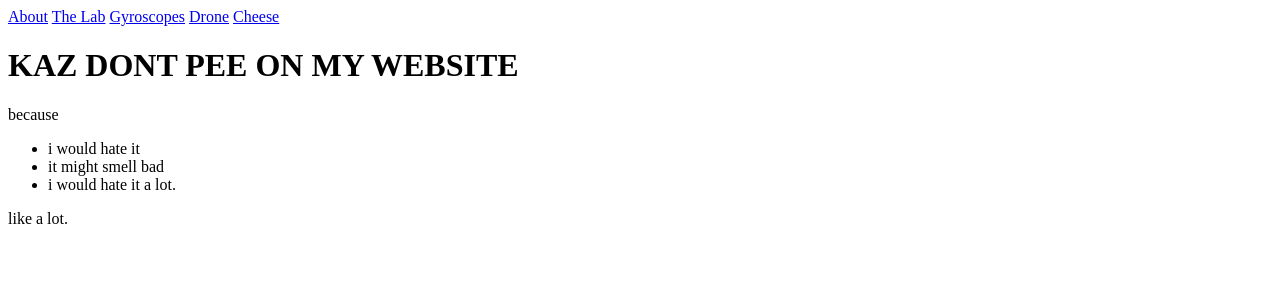
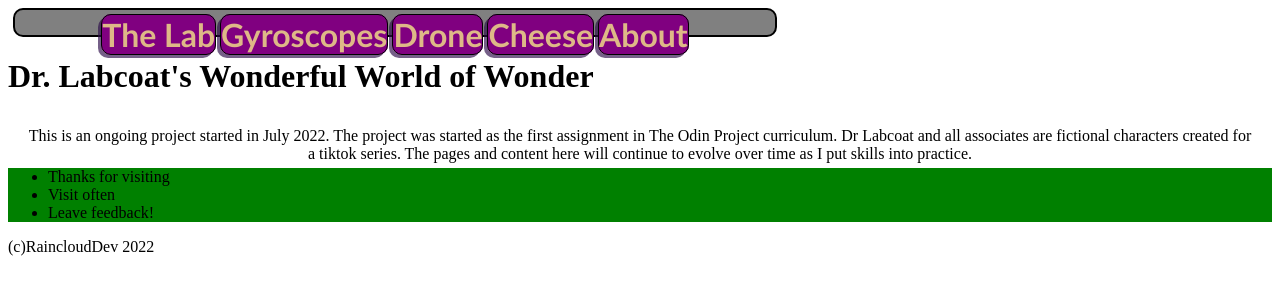
Before and after one commit to RaincloudDev/odin_recipes, a plain HTML site: page pages/about.html in a window 1280 px wide. Drawn offline with Linux system fonts and the light colour scheme.

Commit message:
Checkpoint- a stopping point while working on other skills

```diff
--- a/pages/about.html
+++ b/pages/about.html
@@ -1,27 +1,33 @@
 <!DOCTYPE html>
 <html lang="en">
     <head>
+        <link rel="stylesheet" href="style.css">
         <meta charset="utf-8">
         <title>Recipies4Odin</title>
     </head>
 
     <body>
-        <a href="about.html">About</a>
-        <a href="index.html">The Lab</a>
-        <a href="gyro.html">Gyroscopes</a>
-        <a href="drone.html">Drone</a>
-        <a href="cheese.html">Cheese</a>
+        <div class="menu">
+            <a class="button" href="index.html">The Lab</a>
+            <a class="button" href="gyro.html">Gyroscopes</a>
+            <a class="button" href="drone.html">Drone</a>
+            <a class="button" href="cheese.html">Cheese</a>
+            <a class="button" href="about.html">About</a>
+            </div>
 
-        <h1>KAZ DONT PEE ON MY WEBSITE</h1>
-        <p>because</p>
+        <h1>Dr. Labcoat's Wonderful World of Wonder</h1>
+        <p>This is an ongoing project started in July 2022. The project was started as the first assignment in The Odin Project
+            curriculum. Dr Labcoat and all associates are fictional characters created for a tiktok series. The pages and content
+            here will continue to evolve over time as I put skills into practice.
+        </p>
 
         <ul>
-            <li>i would hate it</li>
-            <li>it might smell bad</li>
-            <li>i would hate it a lot.</li>
+            <li>Thanks for visiting</li>
+            <li>Visit often</li>
+            <li>Leave feedback!</li>
         </ul>
     </body>
 
 
-    <foot>like a lot.</foot>
+    <foot>(c)RaincloudDev 2022</foot>
     </html>
--- /dev/null
+++ b/pages/style.css
@@ -0,0 +1,75 @@
+
+ul, ol{
+    background-color: green;
+}
+
+
+
+.button{
+
+    text-decoration: none;
+    background-color: rgb(128, 0, 128);
+    color: burlywood;
+    border:1px solid black;
+    font-family: 'Trebuchet MS', 'Lucida Sans Unicode', 'Lucida Grande', 'Lucida Sans', Arial, sans-serif;
+    font-size: 32px;
+    font-weight: bold;
+    border-radius: 10px;
+    box-shadow: -3px 3px #2c0c49a6;
+
+
+}
+.button:hover{
+    background-color: rgb(98, 0, 128);
+    border-bottom-left-radius: 30px;
+    border-top-right-radius: 12px;
+
+}
+.menu{
+
+
+    align-content: center;
+    width: 750px;
+    height: 15px;
+    background-color: gray;
+    border: 2px solid black;
+    border-radius: 10px;
+
+    text-align: center;
+}
+
+.content{
+    text-align: center;
+    font-family: 'Gill Sans', 'Gill Sans MT', Calibri, 'Trebuchet MS', sans-serif;
+    font-style: bold;
+    color: rgb(109, 14, 128);
+    background-color: rgba(169, 169, 169, 0.781);
+    border-radius: 30px;
+
+}
+div{
+    background-color: blue;
+    padding: 5px;
+    border: 5px;
+    margin: 5px;
+}
+
+p{
+    text-align: center;
+    padding: 10px;
+    border: 10px;
+    margin: 10px;
+    height: 15px;
+}
+
+
+/*sidebar test here\/\/<--i am a css comment
+
+.sidebar{
+    align-self: left;
+    height: 350px;
+    width: 50px;
+    background-color: red;
+    border: black;
+    border-bottom-left-radius: 30px;
+    border-top-left-radius: 50px;
```
Also changed, not shown: pages/cheese.html (+27 -11 lines), pages/drone.html (+40 -5 lines), pages/gyro.html (+8 -5 lines), pages/index.html (+18 -8 lines), images/DRL-track.webp (added), images/FC.webp (added), images/carbonframe.webp (added), images/cheese.webp (added), images/dronebuild.webp (added), images/fpvGUY.webp (added), images/motorEscCombo.webp (added).
